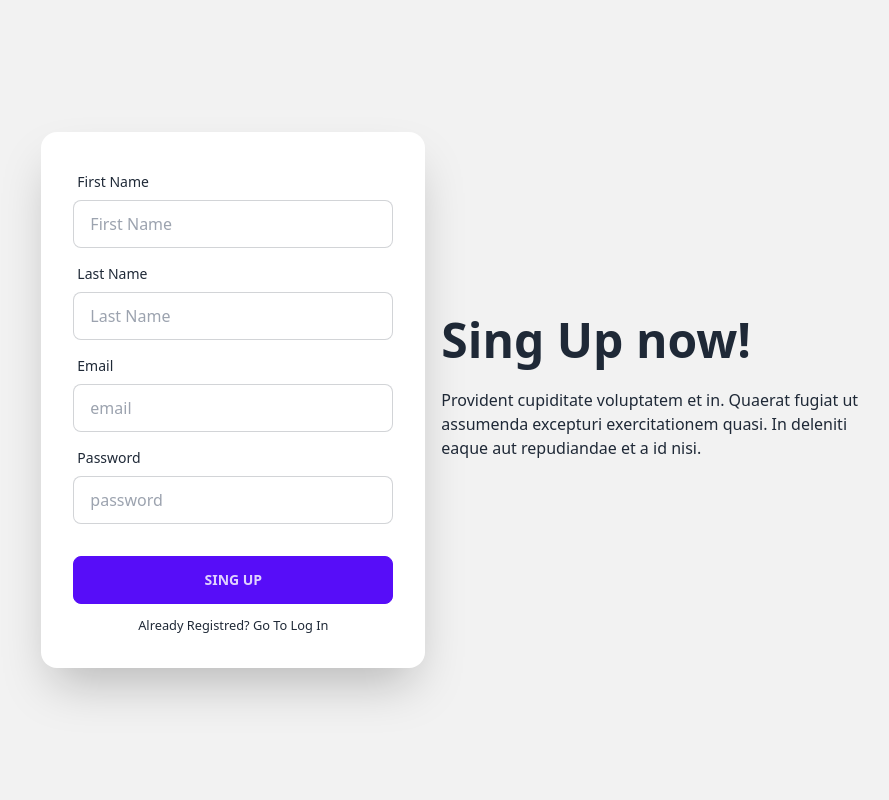
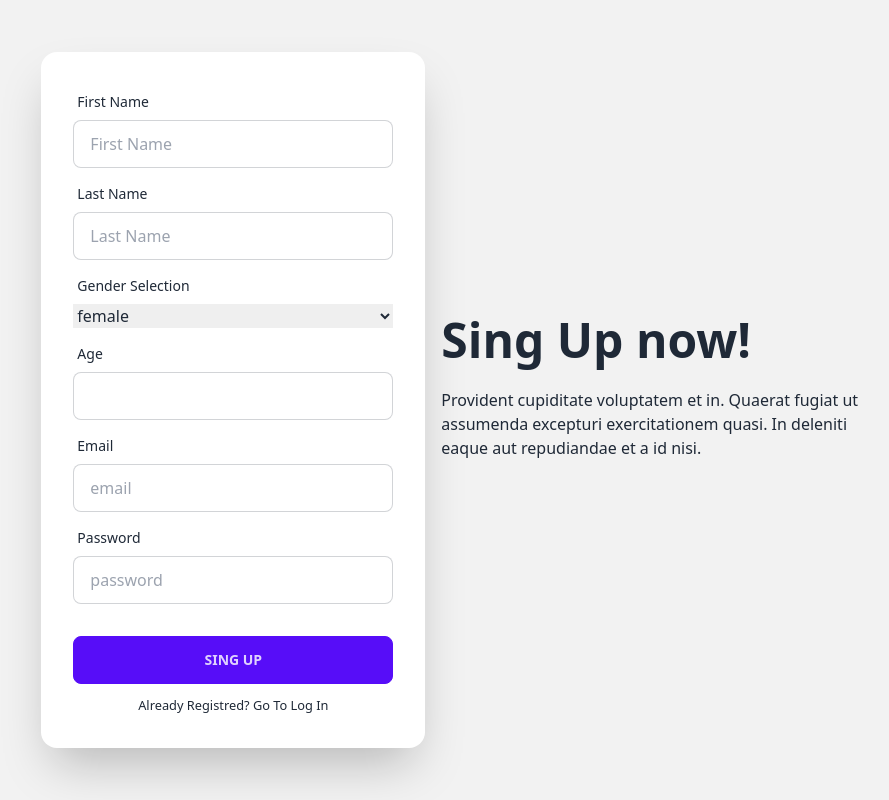
Before and after one commit to liton0023/Bistro-boss-restudent-client, a React (Vite) app: page /singup in a window 1280 px wide. Shown: the whole page, without its empty margins (188-1077 px from the left). Built offline with nearby package versions, Linux system fonts and the light colour scheme; no server answers.

Commit message:
complite register from

```diff
--- a/src/pages/SingUp/SingUp.jsx
+++ b/src/pages/SingUp/SingUp.jsx
@@ -27,25 +27,45 @@ const SingUp = () => {
                 <label className="label">
                   <span className="label-text">First Name</span>
                 </label>
-                <input type="text" {...register("firstName")} name="FirstName" placeholder="First Name" className="input input-bordered" />
+                <input type="text" {...register("firstName",{ required: true, maxLength: 20 })} name="firstName" placeholder="First Name" className="input input-bordered" />
               </div>
               <div className="form-control">
                 <label className="label">
                   <span className="label-text">Last Name</span>
                 </label>
-                <input type="text" {...register("LastName")} name="LastName" placeholder="Last Name" className="input input-bordered" />
+                <input type="text" {...register("LastName", { required: true },{ pattern: /^[A-Za-z]+$/i })} name="LastName" placeholder="Last Name" className="input input-bordered" />
+                {errors.LastName && <span className="text-red-600">Name field is required</span>}
+              </div>
+              <div className="form-control">
+                <label className="label">
+                  <span className="label-text">Gender Selection</span>
+                </label>
+                <select {...register("gender")}>
+                  <option value="female">female</option>
+                  <option value="male">male</option>
+                  <option value="other">other</option>
+                </select>
+              </div>
+              <div className="form-control">
+                <label className="label">
+                  <span className="label-text">Age</span>
+                </label>
+                <input type="number" className="input input-bordered" name="age" {...register("age", { required: true, min: 18, max: 99 })} />
+                {errors.age && <span className="text-red-600">Age field is required</span>}
               </div>
               <div className="form-control">
                 <label className="label">
                   <span className="label-text">Email</span>
                 </label>
-                <input type="email" {...register("email")} name="email" placeholder="email" className="input input-bordered" />
+                <input type="email" {...register("email", { required: true })} name="email" placeholder="email" className="input input-bordered" />
+                {errors.email && <span className="text-red-600">Email field is required</span>}
               </div>
               <div className="form-control">
                 <label className="label">
                   <span className="label-text">Password</span>
                 </label>
-                <input type="password" {...register("password")} name="password"  placeholder="password" className="input input-bordered" />
+                <input type="password" {...register("password", { required: true })} name="password"  placeholder="password" className="input input-bordered" />
+                {errors.password && <span className="text-red-600">Password field is required</span>}
               </div>
               <div className="form-control mt-6">
                 <input  className="btn btn-primary" type="submit" value="Sing Up" />
```
